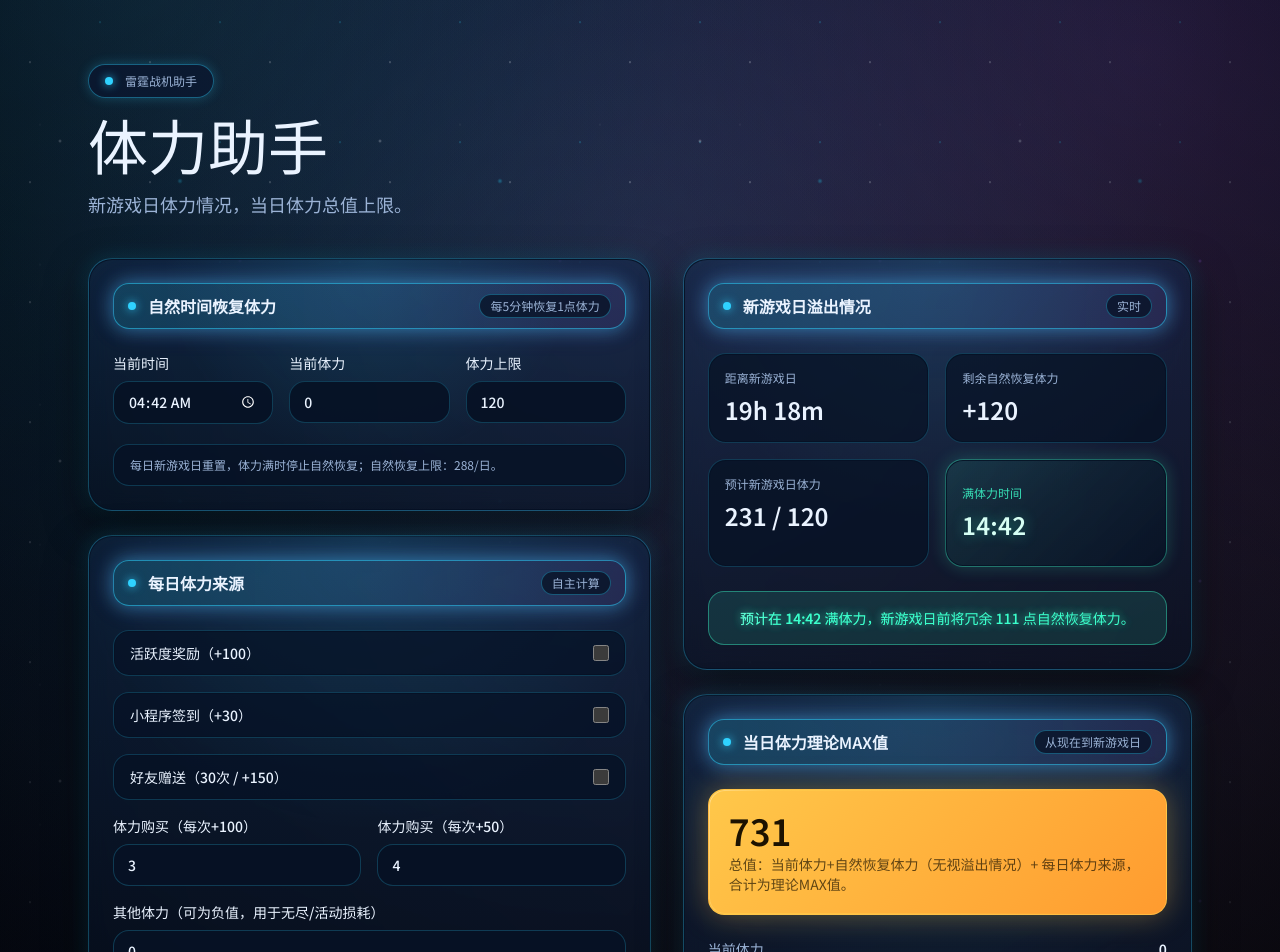
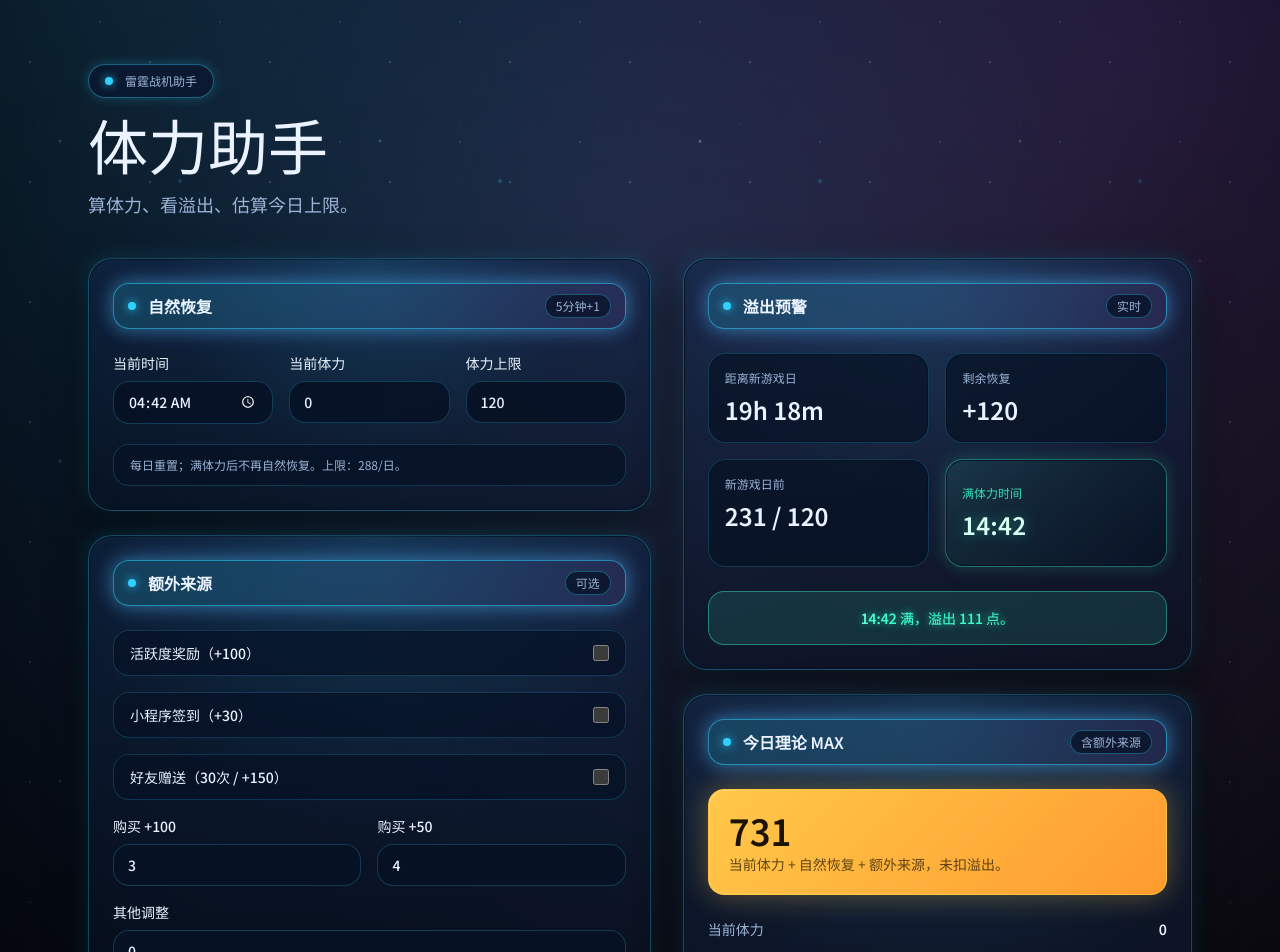
Before and after one commit to GinWU05/thunder-fighter-helper, a Next.js app: page / in a window 1280 px wide. Shown: the top 952 px of the page. Built offline with nearby package versions, Linux system fonts and the light colour scheme.

Commit message:
style: tighten stamina helper copy

```diff
--- a/eslint.config.mjs
+++ b/eslint.config.mjs
@@ -5,6 +5,14 @@ import nextTs from "eslint-config-next/typescript";
 const eslintConfig = defineConfig([
   ...nextVitals,
   ...nextTs,
+  {
+    rules: {
+      // The app hydrates persisted client-only state from localStorage and runs
+      // UI transition state from effects. Next 16's React compiler lint flags
+      // those valid client patterns too aggressively for this small tool.
+      "react-hooks/set-state-in-effect": "off",
+    },
+  },
   // Override default ignores of eslint-config-next.
   globalIgnores([
     // Default ignores of eslint-config-next:
--- a/src/app/page.tsx
+++ b/src/app/page.tsx
@@ -418,10 +418,10 @@ export default function Home() {
   const alertActive = showOverflowCard;
 
   const overflowSummary = alertActive
-    ? `已满体力，继续自然恢复将冗余 ${overflow} 点体力。`
+    ? `已满，将溢出 ${overflow} 点。`
     : overflowActive
-      ? `预计在 ${fullTimeSummaryLabel} 满体力，新游戏日前将冗余 ${overflow} 点自然恢复体力。`
-      : "新游戏日前不会溢出。";
+      ? `${fullTimeSummaryLabel} 满，溢出 ${overflow} 点。`
+      : "今日不溢出。";
   const summaryTone = alertActive
     ? "border-accent-red/50 bg-[rgba(255,59,59,0.12)]"
     : "border-accent-green/40 bg-[rgba(61,255,204,0.12)]";
@@ -569,7 +569,7 @@ export default function Home() {
             体力助手
           </h1>
           <p className="text-base text-muted sm:text-lg">
-            新游戏日体力情况，当日体力总值上限。
+            算体力、看溢出、估算今日上限。
           </p>
         </header>
 
@@ -580,10 +580,10 @@ export default function Home() {
                 <div className="flex items-center gap-3">
                   <span className="indicator-dot" />
                   <h2 className="text-base font-semibold text-foreground">
-                    自然时间恢复体力
+                    自然恢复
                   </h2>
                 </div>
-                <span className="panel-chip">每5分钟恢复1点体力</span>
+                <span className="panel-chip">5分钟+1</span>
               </div>
               <div className="mt-6 grid gap-4 sm:grid-cols-3">
                 <label className="text-sm font-medium text-foreground">
@@ -623,7 +623,7 @@ export default function Home() {
                 </label>
               </div>
               <div className="mt-5 rounded-2xl border border-accent-blue/20 bg-surface-strong/70 px-4 py-3 text-xs text-muted shadow-[inset_0_0_0_1px_rgba(7,18,37,0.85)]">
-                每日新游戏日重置，体力满时停止自然恢复；自然恢复上限：{DAILY_RECOVERY_MAX}/日。
+                每日重置；满体力后不再自然恢复。上限：{DAILY_RECOVERY_MAX}/日。
               </div>
             </div>
 
@@ -632,10 +632,10 @@ export default function Home() {
                 <div className="flex items-center gap-3">
                   <span className="indicator-dot" />
                   <h2 className="text-base font-semibold text-foreground">
-                    每日体力来源
+                    额外来源
                   </h2>
                 </div>
-                <span className="panel-chip">自主计算</span>
+                <span className="panel-chip">可选</span>
               </div>
               <div className="mt-6 grid gap-4">
                 <label className="flex items-center justify-between gap-3 rounded-2xl border border-accent-blue/20 bg-surface-strong/70 px-4 py-3 text-sm font-medium text-foreground shadow-[inset_0_0_0_1px_rgba(7,18,37,0.8)]">
@@ -669,7 +669,7 @@ export default function Home() {
                 </label>
                 <div className="grid gap-4 sm:grid-cols-2">
                   <label className="text-sm font-medium text-foreground">
-                    体力购买（每次+100）
+                    购买 +100
                     <input
                       className={inputBase}
                       type="number"
@@ -682,7 +682,7 @@ export default function Home() {
                     />
                   </label>
                   <label className="text-sm font-medium text-foreground">
-                    体力购买（每次+50）
+                    购买 +50
                     <input
                       className={inputBase}
                       type="number"
@@ -696,7 +696,7 @@ export default function Home() {
                   </label>
                 </div>
                 <label className="text-sm font-medium text-foreground">
-                  其他体力（可为负值，用于无尽/活动损耗）
+                  其他调整
                   <input
                     className={inputBase}
                     type="number"
@@ -717,7 +717,7 @@ export default function Home() {
                 <div className="flex items-center gap-3">
                   <span className="indicator-dot" />
                   <h2 className="text-base font-semibold text-foreground">
-                    新游戏日溢出情况
+                    溢出预警
                   </h2>
                 </div>
                 <span className="panel-chip">实时</span>
@@ -734,7 +734,7 @@ export default function Home() {
                 </div>
                 <div className="stat-card">
                   <p className="text-xs text-muted">
-                    剩余自然恢复体力
+                    剩余恢复
                   </p>
                   <p className="mt-2 text-2xl font-semibold text-foreground font-[var(--font-display)]">
                     +{animatedRemainingRecovery}
@@ -742,7 +742,7 @@ export default function Home() {
                 </div>
                 <div className="stat-card">
                   <p className="text-xs text-muted">
-                    预计新游戏日体力
+                    新游戏日前
                   </p>
                   <p className="mt-2 text-2xl font-semibold text-foreground font-[var(--font-display)]">
                     {animatedExpected} / {animatedMax}
@@ -792,17 +792,17 @@ export default function Home() {
                 <div className="flex items-center gap-3">
                   <span className="indicator-dot" />
                   <h2 className="text-base font-semibold text-foreground">
-                    当日体力理论MAX值
+                    今日理论 MAX
                   </h2>
                 </div>
-                <span className="panel-chip">从现在到新游戏日</span>
+                <span className="panel-chip">含额外来源</span>
               </div>
               <div className="gold-card mt-6 rounded-2xl p-5">
                 <p className="text-4xl font-semibold font-[var(--font-display)]">
                   {animatedDailyTotal}
                 </p>
                 <p className="mt-1 text-sm text-[#1c1200]/70">
-                  总值：当前体力+自然恢复体力（无视溢出情况）+ 每日体力来源，合计为理论MAX值。
+                  当前体力 + 自然恢复 + 额外来源，未扣溢出。
                 </p>
               </div>
               <div className="mt-6 space-y-3 text-sm text-foreground">
```
